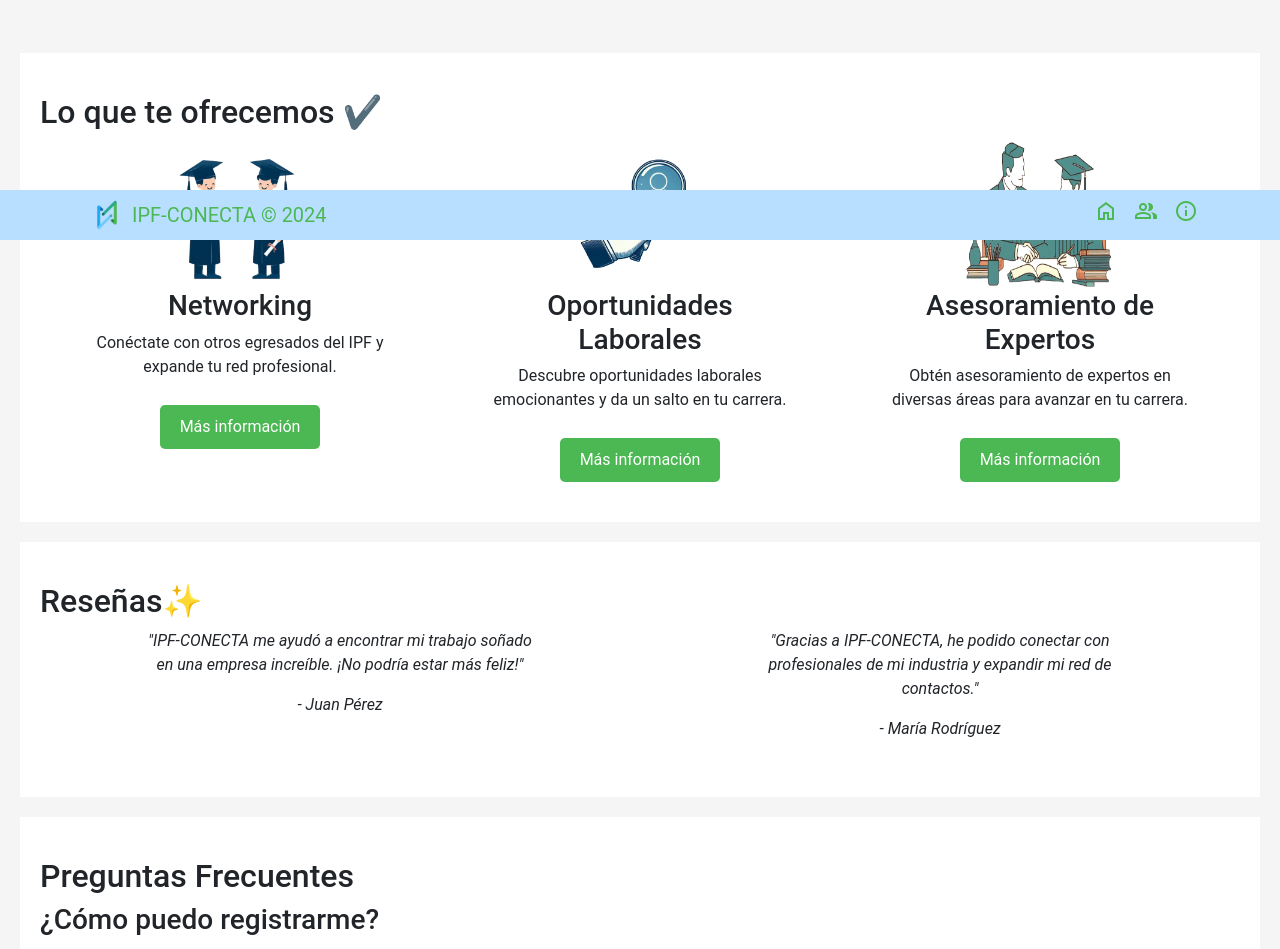
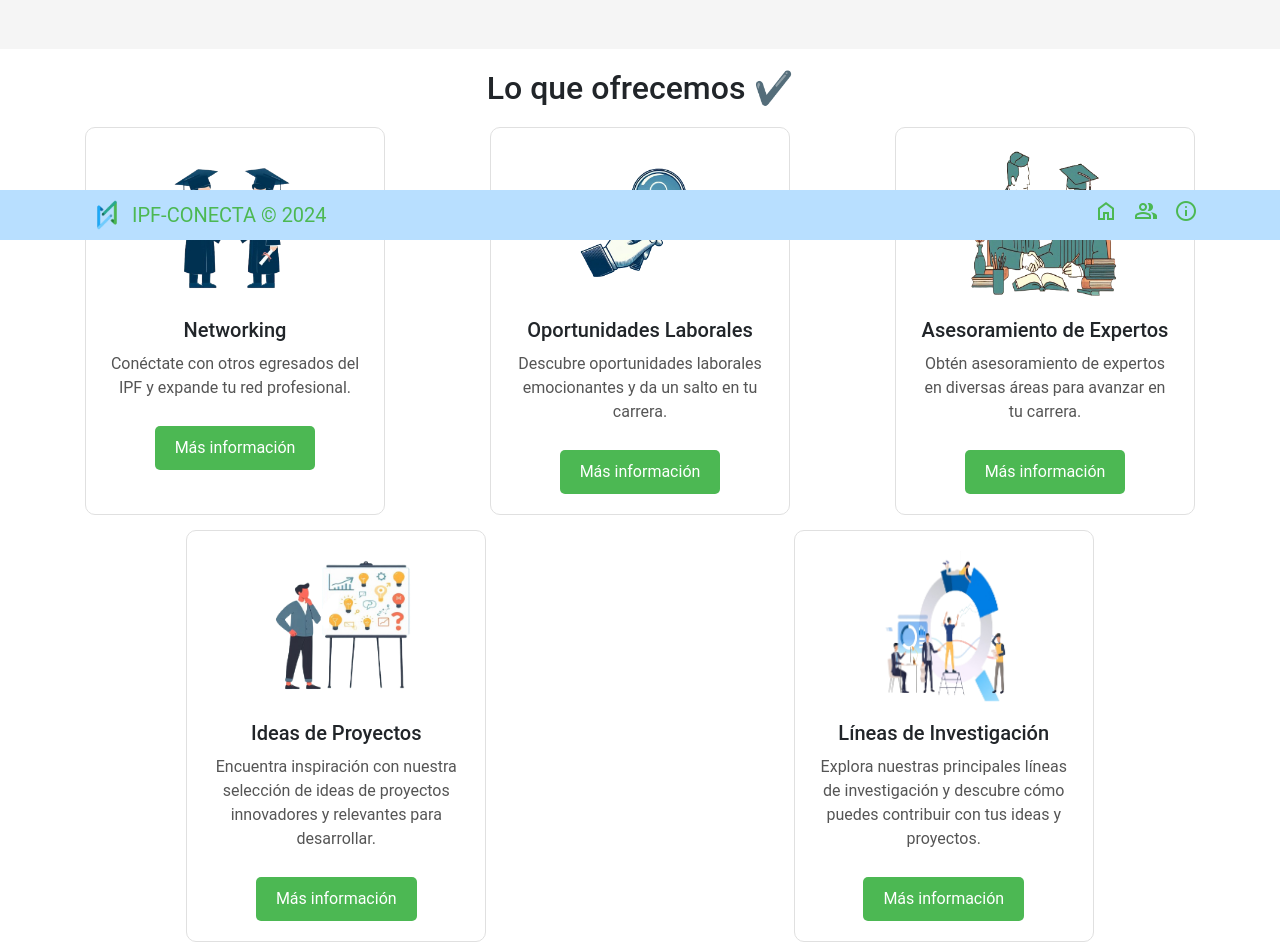
Before and after one commit to IPF-CONECTA/IPF-CONECTA, a React (Vite) app in the folder client/: page / in a window 1280 px wide. Shown: the part 560-1509 px from the top of the page. Built offline with nearby package versions, Linux system fonts and the light colour scheme.

Commit message:
más cambios en los estilos

```diff
--- a/client/public/css/login.module.css
+++ b/client/public/css/login.module.css
@@ -1,6 +1,6 @@
 .login-container {
     max-width: 400px;
-    margin: 0 auto;
+    margin: 110px auto;
     padding: 20px;
     border: 1px solid #ccc;
     border-radius: 8px;
--- a/client/public/css/register.module.css
+++ b/client/public/css/register.module.css
@@ -1,6 +1,6 @@
 .register-container {
     max-width: 400px;
-    margin: 0 auto;
+    margin: 80px auto;
     padding: 20px;
     border: 1px solid #ccc;
     border-radius: 8px;
--- a/client/public/footer.css
+++ b/client/public/footer.css
@@ -1,6 +1,7 @@
+/* Estilos del footer */
 .FinPag {
-  background-color: #B8DFFF;
-  color: #4CB853;
+  background-color: #b8dfff;
+  color: #4cb853;
   text-align: center;
   font-size: 20px;
   font-family: "Roboto", sans-serif;
@@ -11,10 +12,9 @@
   align-items: center;
   position: fixed;
   bottom: 0;
-  left: 0;
 }
 
 .material-symbols-outlined {
   font-size: 30px;
-  color: #4CB853;
+  color: #4cb853;
 }
--- a/client/public/layout.css
+++ b/client/public/layout.css
@@ -1,6 +1,9 @@
-body, html {
+/* Estilos globales */
+html,
+body,
+main {
   margin: 0;
   padding: 0;
-  font-family: 'Roboto', sans-serif;
+  font-family: "Roboto", sans-serif;
   background-color: rgb(245, 245, 245);
 }
--- a/client/public/main.module.css
+++ b/client/public/main.module.css
@@ -1,3 +1,4 @@
+/* Animaciones */
 @keyframes bounce {
   0%,
   100% {
@@ -8,6 +9,17 @@
   }
 }
 
+@keyframes up-down {
+  0%,
+  100% {
+    transform: translateY(0);
+  }
+  50% {
+    transform: translateY(-5px);
+  }
+}
+
+/* Estilos del carousel */
 .header-carousel {
   width: 40%;
   margin: 0 auto;
@@ -18,6 +30,7 @@
   height: auto;
 }
 
+/* Sección de la cabecera */
 .header-section {
   display: flex;
   justify-content: space-between;
@@ -42,6 +55,7 @@
   margin: 0;
 }
 
+/* Bienvenida */
 .bienvenida {
   margin: 10px 0;
   background-color: #ececec;
@@ -51,6 +65,7 @@
   text-align: center;
 }
 
+/* Botones */
 .explore-button,
 .service-button {
   margin-top: 10px;
@@ -68,11 +83,11 @@
   background-color: #b8dfff;
 }
 
+/* Secciones */
 section {
   width: 100%;
-  padding: 40px 20px;
+  padding: 20px 20px;
   box-sizing: border-box;
-  margin-bottom: 20px;
 }
 
 .services-section,
@@ -81,32 +96,46 @@ section {
   background-color: #fff;
 }
 
-@keyframes up-down {
-  0%,
-  100% {
-    transform: translateY(0);
-  }
-  50% {
-    transform: translateY(-5px);
-  }
-}
-
+/* Servicios */
 .services {
   display: flex;
   justify-content: space-around;
+  flex-wrap: wrap;
+  gap: 15px;
+  margin: 20px;
 }
 
 .service {
   text-align: center;
   max-width: 300px;
+  padding: 20px;
+  box-sizing: border-box;
+  border: 1px solid #e0e0e0;
+  border-radius: 10px;
+  transition: transform 0.3s;
+}
+
+.service:hover {
+  transform: translateY(-10px);
 }
 
 .service-image {
   width: 150px;
   height: 150px;
+  margin-bottom: 10px;
   animation: up-down 2s infinite;
 }
 
+.service h3 {
+  font-size: 20px;
+  margin: 10px 0;
+}
+
+.service p {
+  font-size: 16px;
+  color: #555;
+}
+/* Testimonios */
 .testimonials {
   display: flex;
   justify-content: space-around;
@@ -118,6 +147,7 @@ section {
   font-style: italic;
 }
 
+/* FAQs */
 .faqs {
   display: flex;
   flex-direction: column;
@@ -132,6 +162,7 @@ section {
   margin-bottom: 10px;
 }
 
+/* Sección sobre nosotros */
 .about-section {
   background-color: #f9f6ee;
   text-align: center;
--- a/client/public/nav.css
+++ b/client/public/nav.css
@@ -1,4 +1,5 @@
-nav {
+/* Navegación */
+nav.nav-container {
   display: flex;
   justify-content: space-between;
   align-items: center;
@@ -31,9 +32,3 @@ nav {
 .buttons a:hover {
   background-color: #d4d4d4;
 }
-
-.nav-container {
-  display: flex;
-  justify-content: center;
-  align-items: center;
-}
--- a/client/public/support.css
+++ b/client/public/support.css
@@ -1,45 +1,7 @@
-/* nav.css */
-.nav-container {
-  display: flex;
-  justify-content: space-between;
-  align-items: center;
-  background-color: #b8dfff;
-  padding: 10px;
-}
-
-main {
-  margin: 0 auto;
-  padding: 20px;
-}
-
-.logoImage {
-  width: 50px;
-  height: 50px;
-}
-
-.buttons {
-  display: flex;
-  align-items: center;
-}
-
-.buttons a {
-  margin-left: 10px;
-  padding: 5px 10px;
-  border: none;
-  border-radius: 5px;
-  background-color: #f9f6ee;
-  color: #4cb853;
-  cursor: pointer;
-  text-decoration: none;
-}
-
-.buttons a:hover {
-  background-color: #d4d4d4;
-}
-
+/* Contenedor de soporte */
 .support-container {
-  max-width: 900px;
-  margin: 0 auto;
+  max-width: 600px; /* Reducir el ancho máximo */
+  margin: 20px auto; /* Añadir margen vertical y centrar horizontalmente */
   padding: 20px;
   border: 1px solid #ccc;
   border-radius: 8px;
@@ -68,6 +30,7 @@ main {
   padding: 8px;
   border: 1px solid #ccc;
   border-radius: 4px;
+  box-sizing: border-box;
 }
 
 .form-group button {
--- a/client/src/pages/Main.jsx
+++ b/client/src/pages/Main.jsx
@@ -55,7 +55,9 @@ export const Main = () => {
       </div>
 
       <section id="services" className={styles["services-section"]}>
-        <h2>Lo que te ofrecemos ✔️</h2>
+        <center>
+          <h2>Lo que ofrecemos ✔️</h2>
+        </center>
         <div className={styles.services}>
           <div className={styles.service}>
             <img
@@ -103,6 +105,42 @@ export const Main = () => {
             <p>
               Obtén asesoramiento de expertos en diversas áreas para avanzar en
               tu carrera.
+            </p>
+            <button
+              className={styles["service-button"]}
+              onClick={() => scrollToSection("expert-guidance")}
+            >
+              Más información
+            </button>
+          </div>
+          <div className={styles.service}>
+            <img
+              src="../../public/ideas.png"
+              alt="Expert Guidance"
+              className={styles["service-image"]}
+            />
+            <h3>Ideas de Proyectos</h3>
+            <p>
+              Encuentra inspiración con nuestra selección de ideas de proyectos
+              innovadores y relevantes para desarrollar.
+            </p>
+            <button
+              className={styles["service-button"]}
+              onClick={() => scrollToSection("expert-guidance")}
+            >
+              Más información
+            </button>
+          </div>
+          <div className={styles.service}>
+            <img
+              src="../../public/lineas.png"
+              alt="Expert Guidance"
+              className={styles["service-image"]}
+            />
+            <h3>Líneas de Investigación</h3>
+            <p>
+              Explora nuestras principales líneas de investigación y descubre
+              cómo puedes contribuir con tus ideas y proyectos.
             </p>
             <button
               className={styles["service-button"]}
```
Also changed, not shown: client/public/ideas.png (added), client/public/lineas.png (added).
